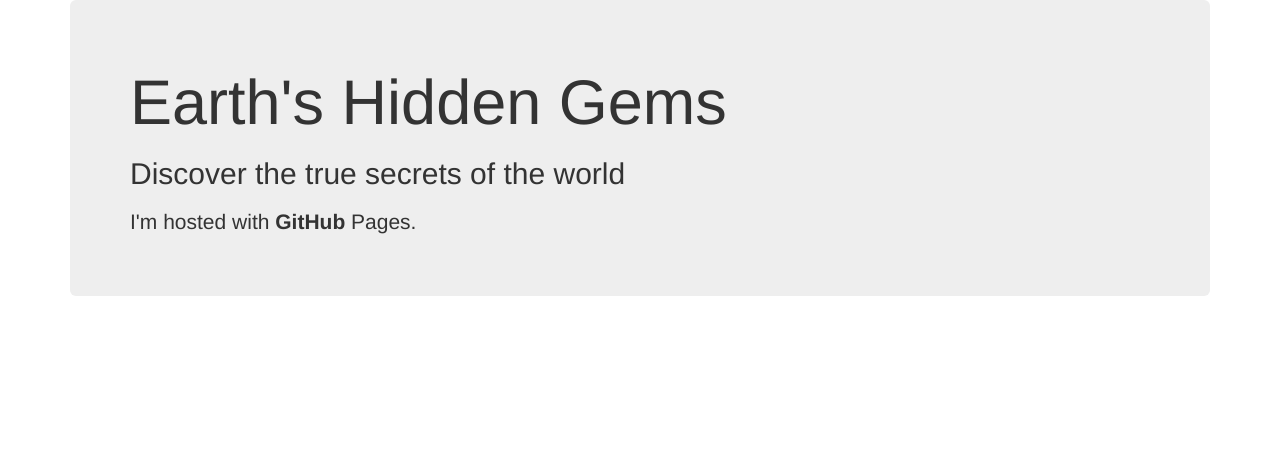
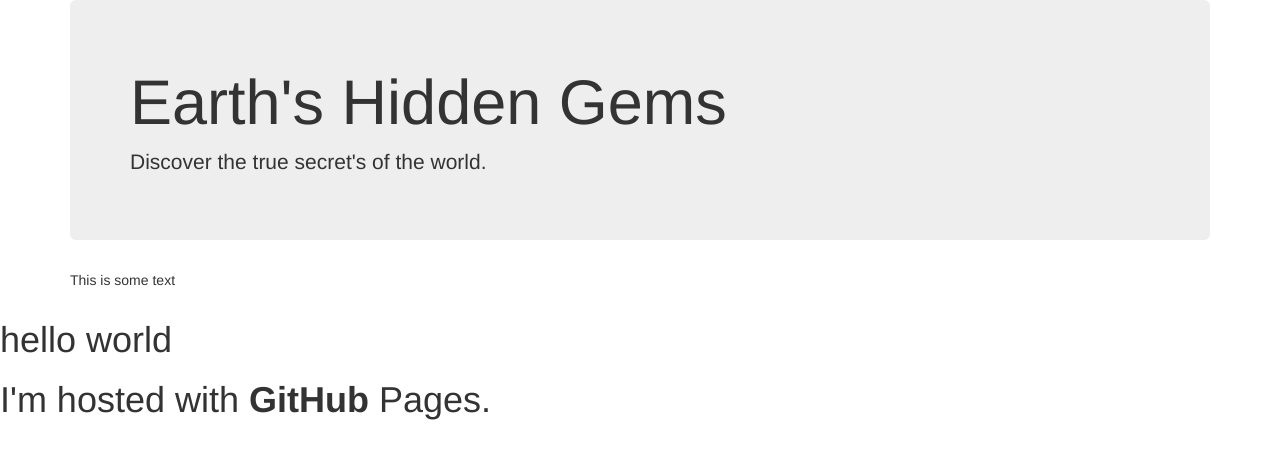
Before and after one commit to ilsaq/ilsaq.github.io, a plain HTML site: page index.html in a window 1280 px wide. Drawn offline with nearby package versions, Linux system fonts and the light colour scheme.

Commit message:
Update index.html
Correct code for site

```diff
--- a/index.html
+++ b/index.html
@@ -1,14 +1,17 @@
 <!DOCTYPE html>
-<html>
+  <html>
   <head>
     <link rel="stylesheet" href="https://maxcdn.bootstrapcdn.com/bootstrap/3.3.7/css/bootstrap.min.css" integrity="sha384-BVYiiSIFeK1dGmJRAkycuHAHRg32OmUcww7on3RYdg4Va+PmSTsz/K68vbdEjh4u" crossorigin="anonymous">
-  </head>
+    </head>
   <body>
     <div class="container">
-       <div class="jumbotron"
-     </div>
-    <h1>Earth's Hidden Gems<h1>
-      <h2>Discover the true secrets of the world<h2>
+        <div class="jumbotron">
+            <h1>Earth's Hidden Gems</h1>
+            <p>Discover the true secret's of the world.</p>
+          </div>
+          <p>This is some text</p>
+    </div>
+    <h1>hello world<h1>
       <p> I'm hosted with <strong>GitHub</strong> Pages.</p>
-  </body>
-</html>
+      </body>
+      </html>
```
